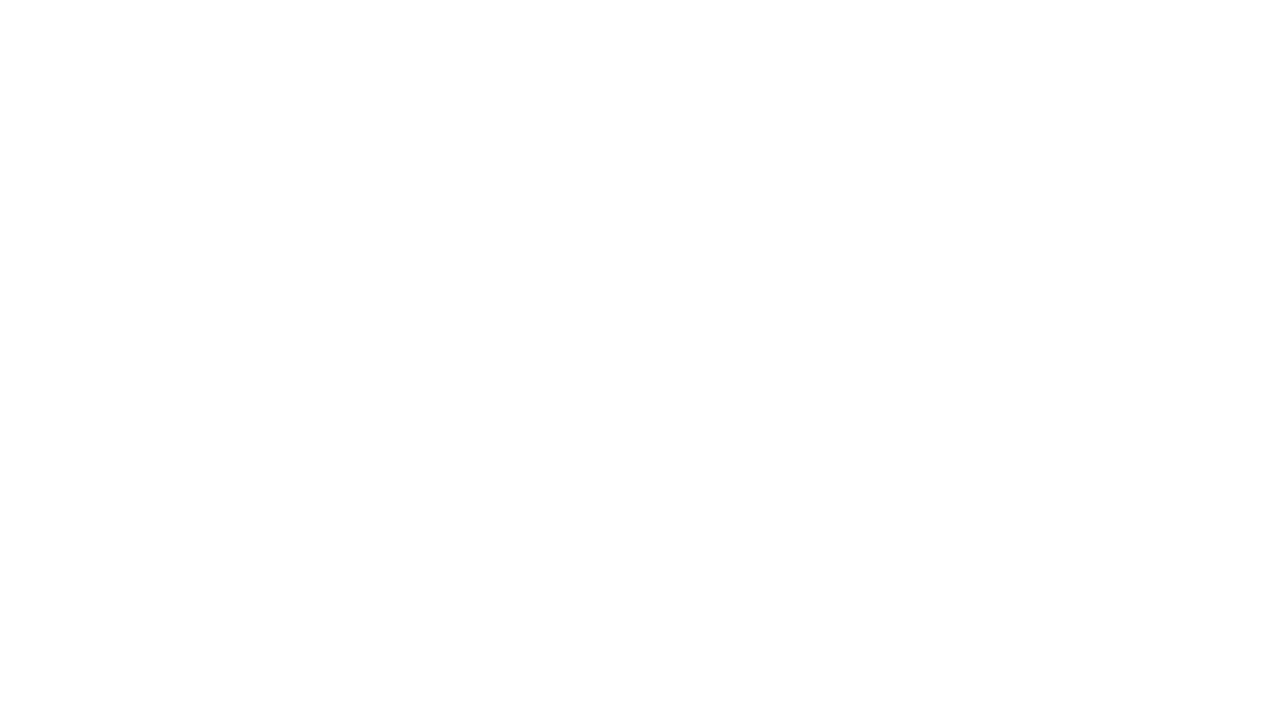
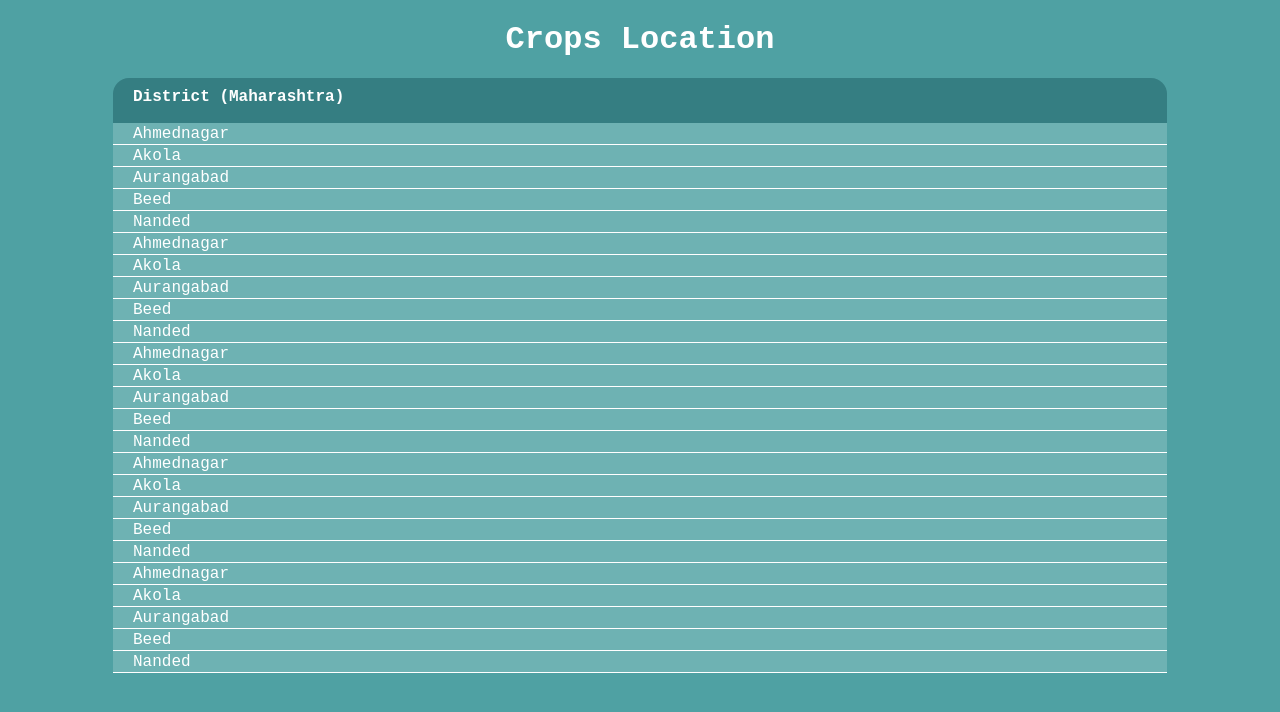
Before and after one commit to TheDistroHopper/leafarm, a plain HTML site: page routes/cropsLocation.html in a window 1280 px wide. Drawn offline with Linux system fonts and the light colour scheme.

Commit message:
Added location and support ui and updated styling

```diff
--- a/index.html
+++ b/index.html
@@ -3,12 +3,16 @@
   <head>
     <meta charset="UTF-8" />
     <meta http-equiv="X-UA-Compatible" content="IE=edge" />
-    <meta name="viewport" content="width=device-width, initial-scale=1.0 viewport-fit=cover" />
+    <meta
+      name="viewport"
+      content="width=device-width, initial-scale=1.0 viewport-fit=cover"
+    />
     <title>Leafarm</title>
+    <link rel="shortcut icon" href="./favicon.png" type="image/x-icon" />
     <link rel="stylesheet" href="style.css" />
-    <link rel="manifest" href="./app.webmanifest">
-    <meta name="theme-color" content="#ffc252">
-    <link rel="apple-touch-icon" href="./assets/maskable-icon.png">
+    <link rel="manifest" href="./app.webmanifest" />
+    <meta name="theme-color" content="#ffc252" />
+    <link rel="apple-touch-icon" href="./assets/maskable-icon.png" />
     <script src="./script.js" defer></script>
   </head>
   <body>
@@ -27,7 +31,7 @@
         <img src="./assets/LOGO.png" width="90" alt="" srcset="" />
       </div>
       <div class="actions">
-        <a class="action" href="#">
+        <a class="action" href="./routes/cropStatus.html">
           <div class="action-icon">
             <img src="./assets/camera icon.png" width="70" alt="" srcset="" />
           </div>
@@ -35,7 +39,12 @@
         </a>
         <a class="action" href="./routes/cropsLocation.html">
           <div class="action-icon">
-            <img src="./assets/kisspng-maharashtra-map-photography-uk-map-5acf4ab3135c76.4250572915235345150793.png" width="70" alt="" srcset="" />
+            <img
+              src="./assets/kisspng-maharashtra-map-photography-uk-map-5acf4ab3135c76.4250572915235345150793.png"
+              width="70"
+              alt=""
+              srcset=""
+            />
           </div>
           <div>Crops Location</div>
         </a>
@@ -47,7 +56,13 @@
         </a>
         <a class="action" href="./routes/customerSupport.html">
           <div class="action-icon">
-            <img style="margin-left: 10px;" src="./assets/PikPng.com_tech-icon-png_5611989.png" width="50" alt="" srcset="" />
+            <img
+              style="margin-left: 10px"
+              src="./assets/PikPng.com_tech-icon-png_5611989.png"
+              width="50"
+              alt=""
+              srcset=""
+            />
           </div>
           <div>Customer Support</div>
         </a>
--- a/routes/cropsLocation.html
+++ b/routes/cropsLocation.html
@@ -0,0 +1,47 @@
+<!DOCTYPE html>
+<html lang="en">
+<head>
+    <meta charset="UTF-8">
+    <meta http-equiv="X-UA-Compatible" content="IE=edge">
+    <meta name="viewport" content="width=device-width, initial-scale=1.0">
+    <title>Crops Location</title>
+    <link rel="stylesheet" href="../style.css">
+</head>
+<body>
+        <h1 class="location-page-title">Crops Location</h1>
+    <div class="status">
+        <div class="status-container">
+            <div class="status-item">
+                <div class="item-title">District (Maharashtra)</div>
+                <div class="locations">
+                    <div class="location">Ahmednagar</div>
+                    <div class="location">Akola</div>
+                    <div class="location">Aurangabad</div>
+                    <div class="location">Beed</div>
+                    <div class="location">Nanded</div>
+                    <div class="location">Ahmednagar</div>
+                    <div class="location">Akola</div>
+                    <div class="location">Aurangabad</div>
+                    <div class="location">Beed</div>
+                    <div class="location">Nanded</div>
+                    <div class="location">Ahmednagar</div>
+                    <div class="location">Akola</div>
+                    <div class="location">Aurangabad</div>
+                    <div class="location">Beed</div>
+                    <div class="location">Nanded</div>
+                    <div class="location">Ahmednagar</div>
+                    <div class="location">Akola</div>
+                    <div class="location">Aurangabad</div>
+                    <div class="location">Beed</div>
+                    <div class="location">Nanded</div>
+                    <div class="location">Ahmednagar</div>
+                    <div class="location">Akola</div>
+                    <div class="location">Aurangabad</div>
+                    <div class="location">Beed</div>
+                    <div class="location">Nanded</div>
+                </div>
+            </div>
+        </div>
+    </div>
+</body>
+</html>
--- a/style.css
+++ b/style.css
@@ -114,3 +114,64 @@ select {
     font-family: 'Courier New', Courier, monospace;
     font-weight: bold;
 }
+
+.status {
+    width: 100%;
+    display: flex;
+    justify-content: center;
+    align-items: center;
+    flex-direction: column;
+    gap: 20px;
+}
+
+.status-title {
+    font-family: 'Courier New', Courier, monospace;
+    font-weight: bold;
+}
+
+.status-container {
+    display: flex;
+    flex-direction: column;
+    gap: 20px;
+}
+
+.item-title {
+    width: 80vw;
+    height: 25px;
+    background: #19585e7b;
+    padding: 10px;
+    padding-left: 20px;
+    font-family: 'Courier New', Courier, monospace;
+    font-weight: bold;
+    border-radius: 2vh 2vh 0vh 0vh;
+}
+
+.item-content {
+    width: 80vw;
+    height: 20px;
+    background: rgba(255, 255, 255, 0.176);
+    padding: 10px;
+    padding-left: 20px;
+    font-family: 'Courier New', Courier, monospace;
+    font-weight:100;
+    border-radius: 0 0 1vh 1vh;
+    border-top: none;
+}
+
+.locations {
+    background: rgba(255, 255, 255, 0.176);
+    font-family: 'Courier New', Courier, monospace;
+    font-weight:100;
+}
+
+.location {
+    border-bottom: 1px solid white;
+    padding: 2px 0 1px 20px;
+}
+
+.location-page-title {
+    font-family: 'Courier New', Courier, monospace;
+    font-weight: bold;
+    text-align: center;
+    margin-bottom: 20px;
+}
```
Also changed, not shown: routes/cropStatus.html (added, +33 -0 lines), routes/customerSupport.html (+26 -0 lines), favicon.png (added).
